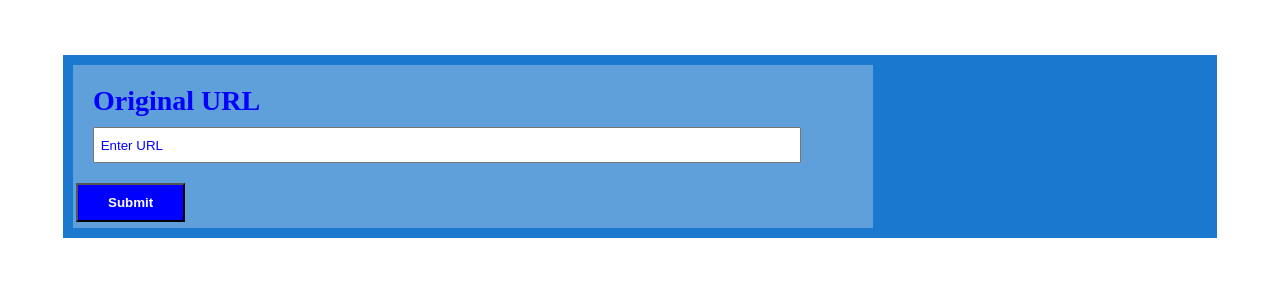
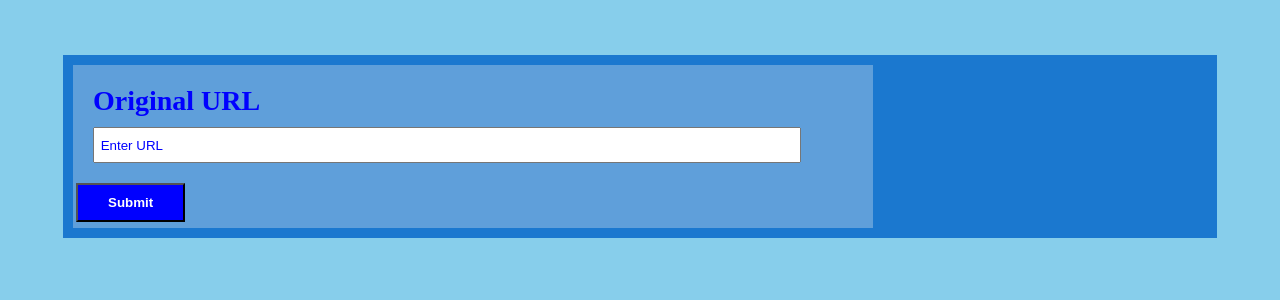
Before and after one commit to Hutchinsonj1/URL_SHORTENER, a Flask app: page / in a window 1280 px wide. Shown: the top 300 px of the page. Run offline with Flask 2, Linux system fonts and the light colour scheme.

Commit message:
Added styling w/o Bootstrap

```diff
--- a/url_shortener/url_shortener/templates/index.html
+++ b/url_shortener/url_shortener/templates/index.html
@@ -6,7 +6,7 @@ content="width=device-width, initial-scale=1.0">
 </head>
 <style>
 body {
-    background-color: white;
+    background-color: skyblue;
 }
 form {
     background-color: #f1f1f150;
@@ -29,6 +29,10 @@ input:hover {
 ::placeholder {
     color: blue;
 }
+button:hover {
+    color: white;
+    border: 2px solid whitesmoke;
+}
  </style>
 <div class="b5">
 <form method="POST" action="{{ url_for('shortener.create_link') }}" style="max-width: 800px;">
```
